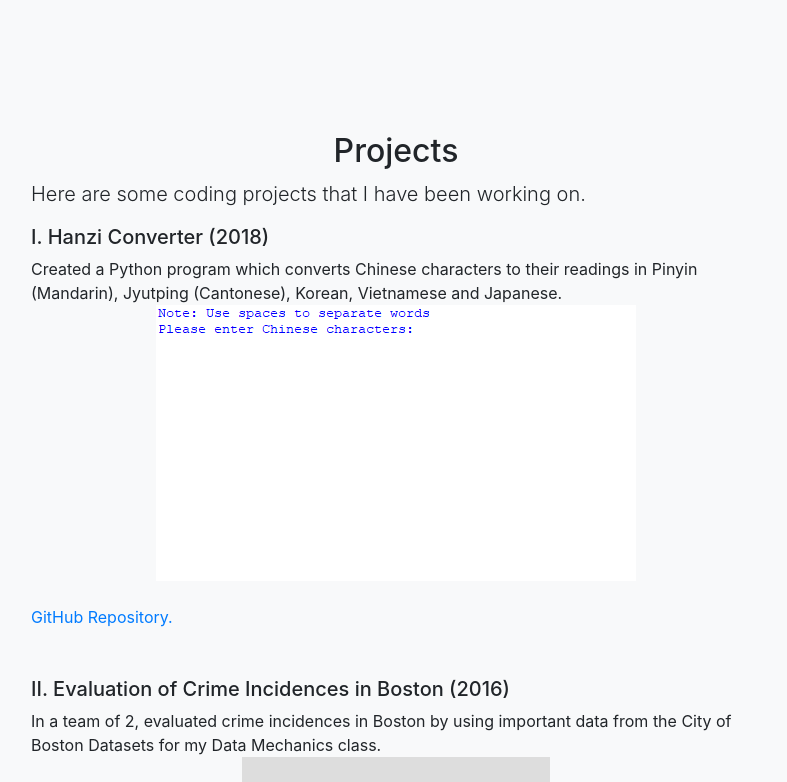
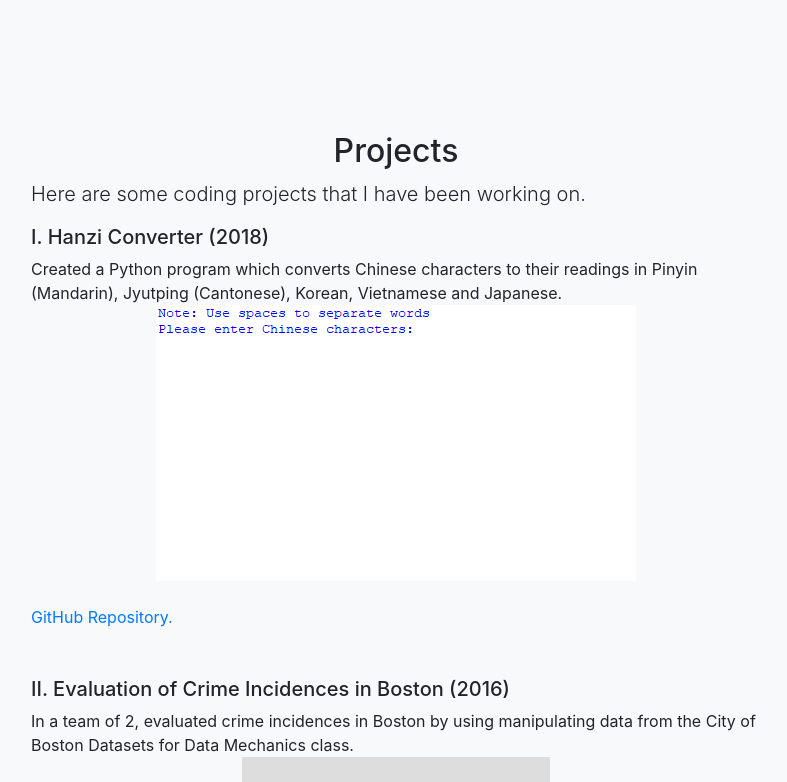
Before and after one commit to kevinwleung/kevinwleung.github.io, a website with bundled scripts: page index.html in a window 1280 px wide. Shown: the part 560-1342 px from the top of the page, without its empty margins (244-1031 px from the left). Built offline with nearby package versions, Linux system fonts and the light colour scheme.

Commit message:
Update index.html

```diff
--- a/index.html
+++ b/index.html
@@ -70,12 +70,12 @@
               <br>
               <br>
               <h5>II. Evaluation of Crime Incidences in Boston (2016)</h5>
-              In a team of 2, evaluated crime incidences in Boston by using important data from the City of Boston Datasets for my Data Mechanics class.
+              In a team of 2, evaluated crime incidences in Boston by using manipulating data from the City of Boston Datasets for Data Mechanics class.
               <br>
               <center><img src="assets/images/leaflet_map.png"></center>
               <br>
               <i>Leaflet map that includes all police stations and visualizes the concentration of crimes in each district. <a href="leaflet_map.html">Interact with it here.</a></i>
-              <br><a href="https://github.com/kevinwleung/Data-Mechanics-Project">GitHub Repository.</a>
+              <br>See full project here: <a href="https://github.com/kevinwleung/Data-Mechanics-Project">GitHub Repository.</a>
               <br>
               <br>
 
```
